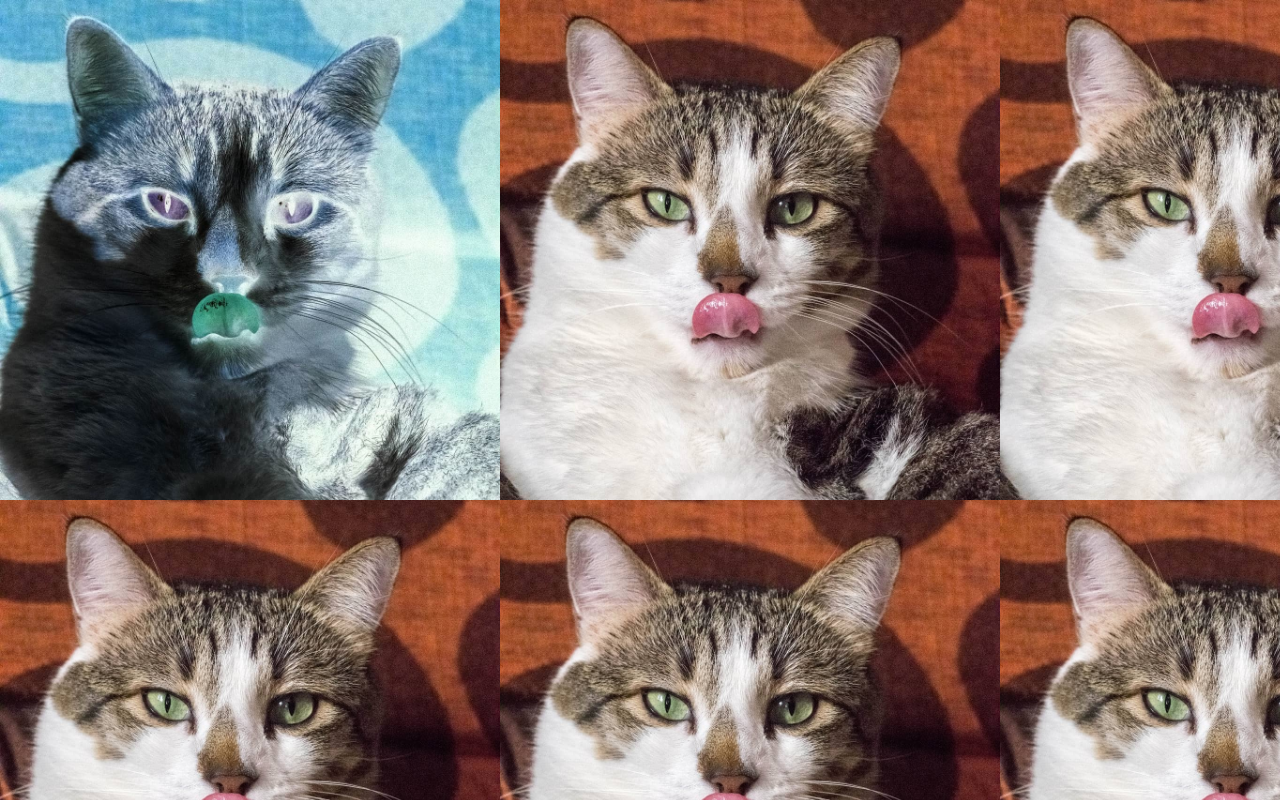
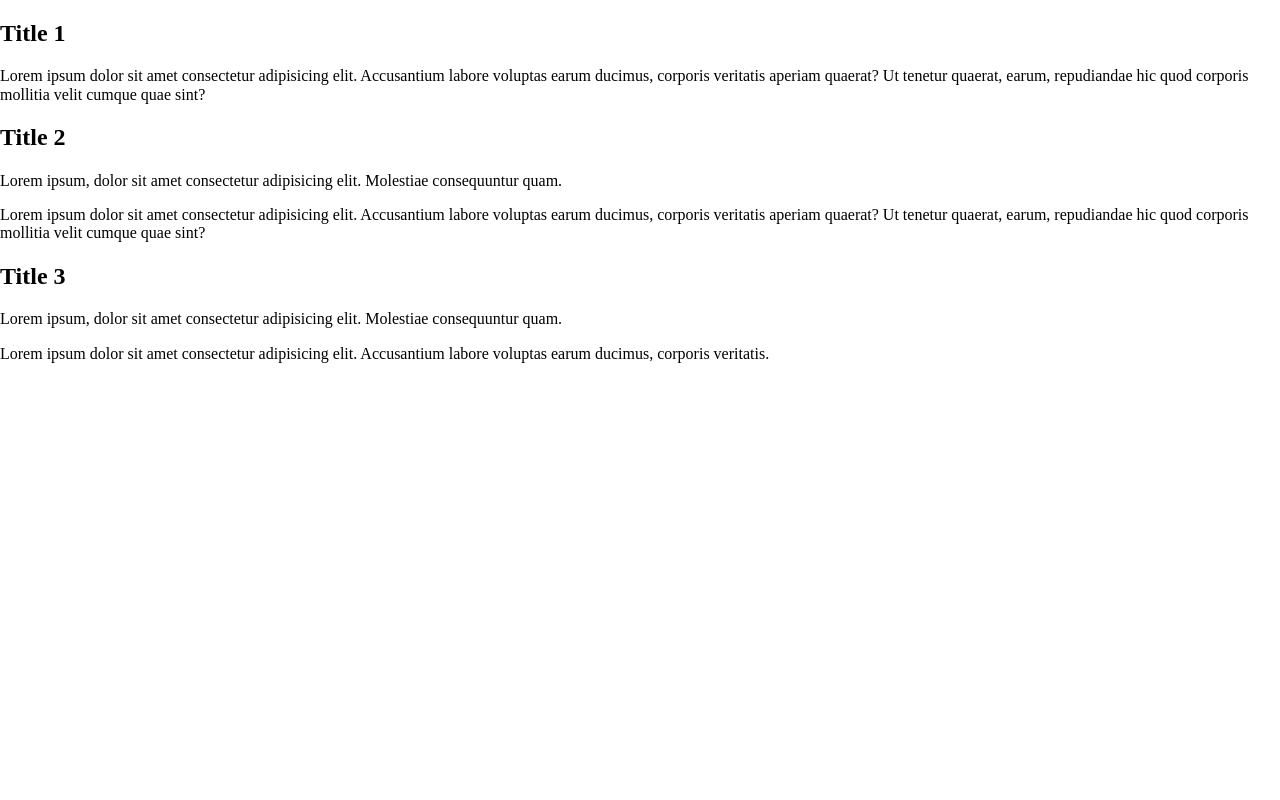
Before and after one commit to djimenezweb/ejercicios-js-4-acordeon, a website built with Vite: page src/index.html in a window 1280 px wide. Built offline with nearby package versions, Linux system fonts and the light colour scheme; some packages are replaced by stand-ins of ours.

Commit message:
First commit

```diff
--- a/src/index.html
+++ b/src/index.html
@@ -5,11 +5,45 @@
     <!-- PON UN FAVICON!!! -->
     <link rel="icon" type="image/svg+xml" href="" />
     <meta name="viewport" content="width=device-width, initial-scale=1.0" />
-    <!-- CAMBIA EL TITLE!!! -->
-    <title>Vite Template</title>
+    <title>Acordeón</title>
   </head>
   <body>
-    <img src="assets/images/anubis.jpg" width="500px" alt="anubis" />
+    <div id="accordion" class="accordion">
+      <div class="accordion__item">
+        <div class="accordion__header">
+          <h2 class="accordion__title">Title 1</h2>
+        </div>
+        <div class="accordion__body">
+          <p class="accordion__text">
+            Lorem ipsum dolor sit amet consectetur adipisicing elit. Accusantium labore voluptas earum ducimus, corporis veritatis aperiam quaerat? Ut tenetur
+            quaerat, earum, repudiandae hic quod corporis mollitia velit cumque quae sint?
+          </p>
+        </div>
+        <div class="accordion__item">
+          <div class="accordion__header">
+            <h2 class="accordion__title">Title 2</h2>
+          </div>
+          <div class="accordion__body">
+            <p class="accordion__text">Lorem ipsum, dolor sit amet consectetur adipisicing elit. Molestiae consequuntur quam.</p>
+            <p class="accordion__text">
+              Lorem ipsum dolor sit amet consectetur adipisicing elit. Accusantium labore voluptas earum ducimus, corporis veritatis aperiam quaerat? Ut tenetur
+              quaerat, earum, repudiandae hic quod corporis mollitia velit cumque quae sint?
+            </p>
+          </div>
+          <div class="accordion__item">
+            <div class="accordion__header">
+              <h2 class="accordion__title">Title 3</h2>
+            </div>
+            <div class="accordion__body">
+              <p class="accordion__text">Lorem ipsum, dolor sit amet consectetur adipisicing elit. Molestiae consequuntur quam.</p>
+              <p class="accordion__text">
+                Lorem ipsum dolor sit amet consectetur adipisicing elit. Accusantium labore voluptas earum ducimus, corporis veritatis.
+              </p>
+            </div>
+          </div>
+        </div>
+      </div>
+    </div>
     <script type="module" src="./js/index.js"></script>
   </body>
 </html>
--- a/src/scss/blocks/body.scss
+++ b/src/scss/blocks/body.scss
@@ -1,7 +1,7 @@
-html {
-}
-body {
-  background-image: url(../assets/images/anubis.jpg);
-  background-size: contain;
-  filter: invert(1);
-}
+// html {
+// }
+// body {
+//   background-image: url(../assets/images/anubis.jpg);
+//   background-size: contain;
+//   filter: invert(1);
+// }
```
Also changed, not shown: src/assets/images/anubis.jpg (deleted), 1 other file.
